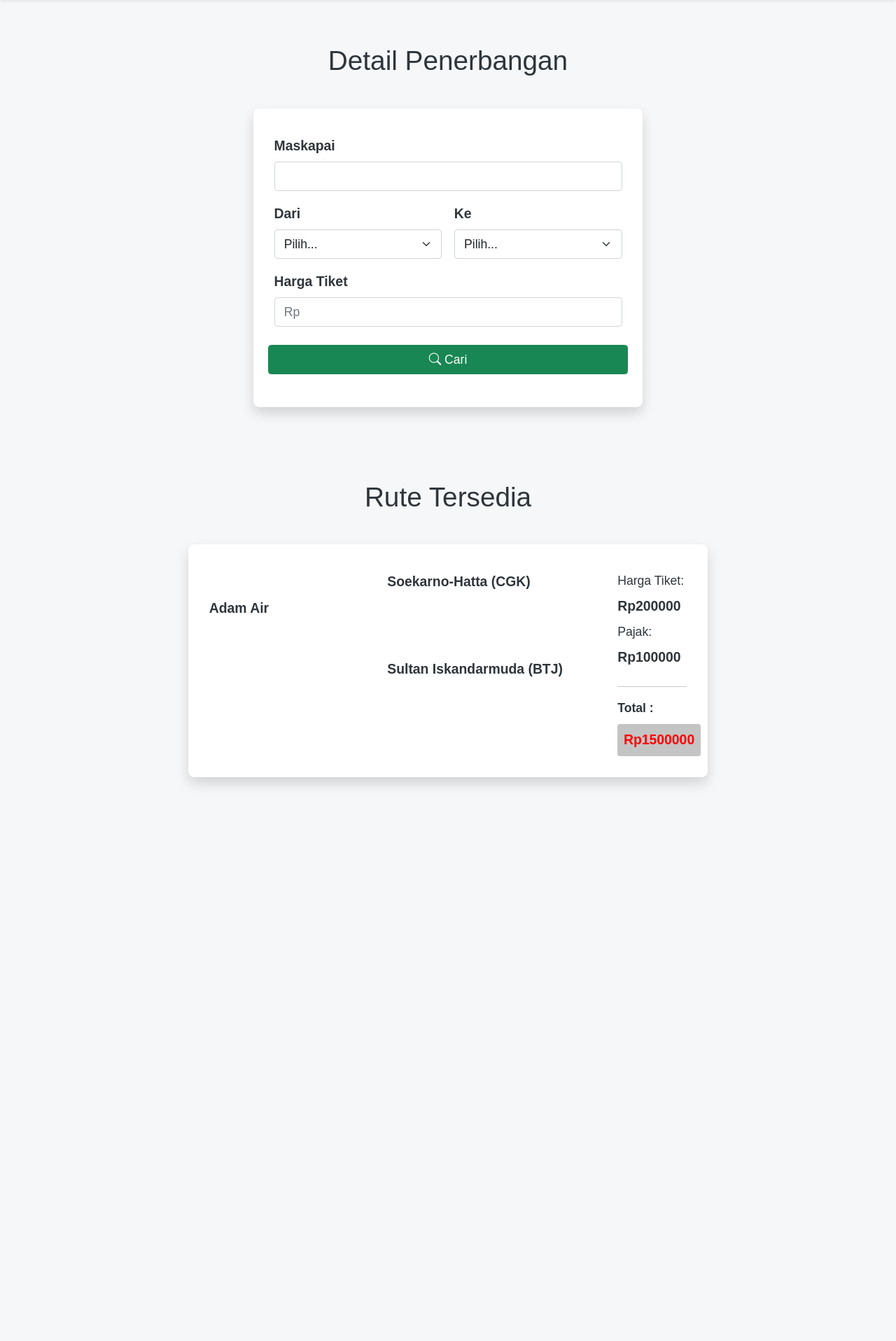
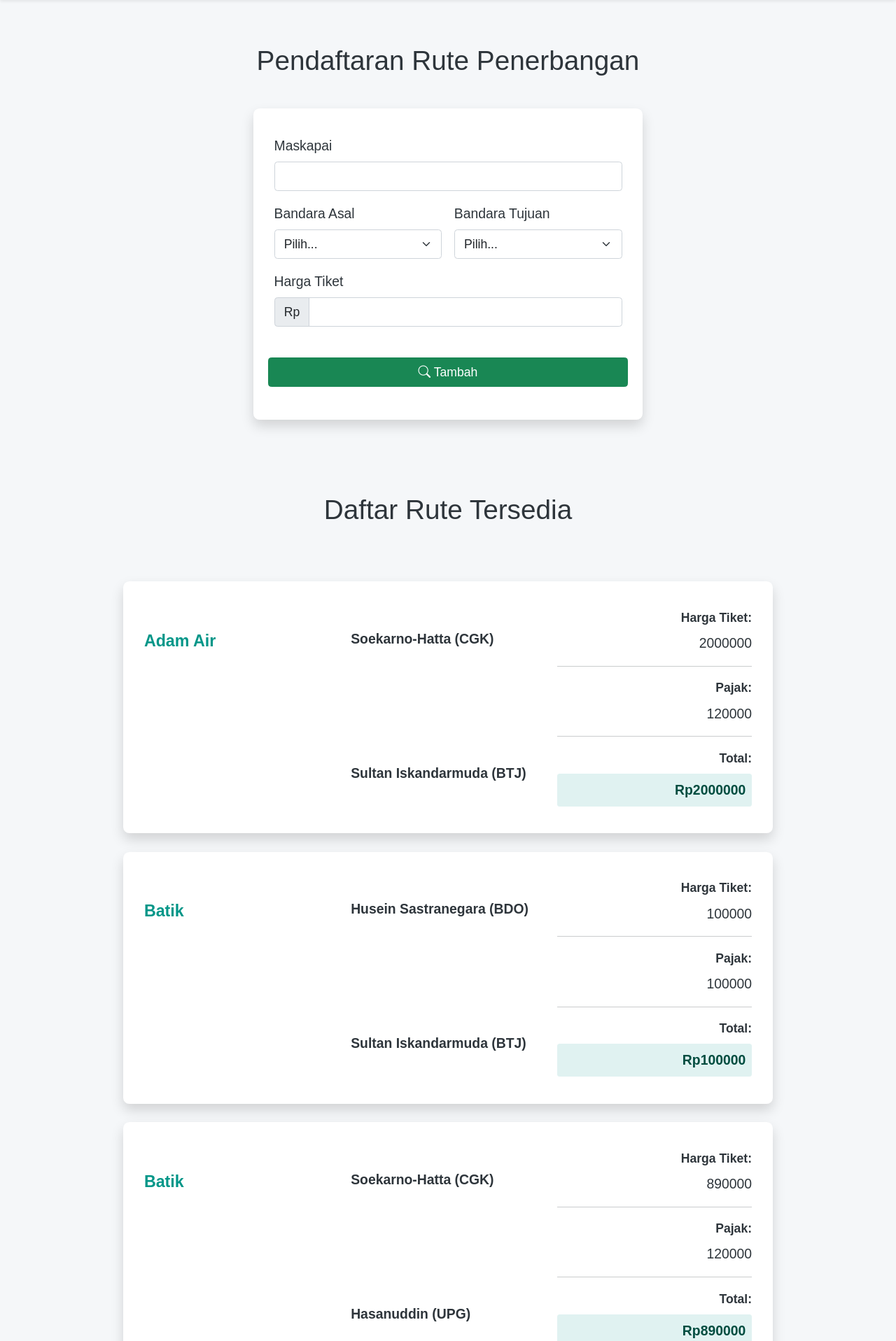
Before and after one commit to mauraqoonitah/flightApp, a PHP site: page / in a window 1280 px wide. Shown: the part 63-1980 px from the top of the page at 70% size. Before the commit the page ends 1186 px from the top, so only its background shows below. Run offline with PHP 8.4, Linux system fonts and the light colour scheme; some libraries are stand-ins or nearby versions; some web fonts are replaced.

Commit message:
read json

```diff
--- a/index.php
+++ b/index.php
@@ -1,3 +1,10 @@
+<?php
+// Get the contents of the JSON file
+$data = file_get_contents("./data/data.json");
+$data_arr = json_decode($data, true);
+// var_dump($data_arr[1]); // print array
+?>
+
 <!DOCTYPE html>
 <html lang="en">
 
@@ -35,92 +42,100 @@
 
         <section class="pendaftaran">
             <div class="container-sm">
-                <h2 class="text-center p-5">Detail Penerbangan</h2>
+                <h2 class="text-center p-5">Pendaftaran Rute Penerbangan</h2>
                 <form class="row g-3 col-md-6 mx-auto box shadow">
                     <div class="col-md-12">
                         <label for="inputEmail4" class="form-label">Maskapai</label>
                         <input type="email" class="form-control" id="inputEmail4">
+
                     </div>
                     <div class="col-md-6">
-                        <label for="inputCity" class="form-label">Dari</label>
-                        <select id="inputCity" class="form-select">
+                        <label for="asalBandara" class="form-label">Bandara Asal</label>
+                        <select id="asalBandara" class="form-select">
                             <option selected>Pilih...</option>
-                            <option>...</option>
+                            <option>Soekarno-Hatta (CGK)</option>
+                            <option>Husein Sastranegara (BDO)</option>
                         </select>
                     </div>
                     <div class="col-md-6">
-                        <label for="inputState" class="form-label">Ke</label>
-                        <select id="inputState" class="form-select">
+                        <label for="tujuanBandara" class="form-label">Bandara Tujuan</label>
+                        <select id="tujuanBandara" class="form-select">
                             <option selected>Pilih...</option>
-                            <option>...</option>
+                            <option>Sultan Iskandarmuda (BTJ)</option>
+                            <option>Hasanuddin (UPG)</option>
+                            <option>Ngurah Rai (DPS)</option>
                         </select>
                     </div>
 
-                    <div class="col-12">
+                    <div class="col-md-12">
                         <label for="inputAddress" class="form-label">Harga Tiket</label>
-                        <input type="number" class="form-control" id="inputAddress" placeholder="Rp">
+                        <div class="input-group mb-3">
+                            <span class="input-group-text">Rp</span>
+                            <input type="number" class="form-control">
+                        </div>
                     </div>
 
                     <button type="submit" class="btn btn-success mt-4 mb-4">
                         <i class="bi bi-search"></i>
-                        Cari</button>
+                        Tambah</button>
 
                 </form>
             </div>
         </section>
         <section class="hasil-rute" id="hasil-rute">
             <div class="container-sm mt-5 mb-5 pb-5">
-                <h2 class="text-center p-5">Rute Tersedia</h2>
-                <form class="row g-3 col-md-8 mx-auto box shadow">
-
-
+                <h2 class="text-center p-5">Daftar Rute Tersedia</h2>
+                <?php foreach ($data_arr as $data) : ?>
+                    <form class="row g-3 col-md-10 mx-auto box shadow mt-4">
                         <div class="col-md-4">
                             <i class="fas fa-circle mini"></i>
                             <i class="fas fa-circle mini"></i>
                             <i class="fas fa-circle mini"></i>
                             <i class="fas fa-plane"></i>
                             <br>
-                        <label for="" class="form-label mt-2"> Adam Air</label>
+                            <p class="form-content"> <?= $data[0]; ?></p>
                         </div>
 
-                    <div class="col-md-6">
+                        <div class="col-md-4">
                             <div class="col-md-12">
                                 <i class="fas fa-circle"></i>
-                            <label for="inputEmail4" class="form-label">Soekarno-Hatta (CGK)</label>
+                                <p class="fw-bold"> <?= $data[1]; ?></p>
+
                             </div>
                             <i class="fas fa-circle dot"></i>
                             <br>
                             <i class="fas fa-circle dot"></i>
-                        <i class="fas fa-arrow-down"></i>
+                            <!-- <i class="fas fa-arrow-down"></i> -->
                             <br>
                             <i class="fas fa-circle dot"></i>
+
                             <div class="col-md-12">
+                                <br>
                                 <i class="fas fa-circle"></i>
-                            <label for="inputEmail4" class="form-label">Sultan Iskandarmuda (BTJ)</label>
+                                <p class="fw-bold"> <?= $data[2]; ?></p>
                                 </g>
                             </div>
                         </div>
 
-                    <div class="col-md-2">
+                        <div class="col-md-4 text-md-end">
                             <div class="col-md-12">
-                            <p class="form-label fs-6 fw-light">Harga Tiket: </p>
-                            <label for="" class="form-label">Rp200000</label>
+                                <p class="form-label fs-6 fw-bold">Harga Tiket: </p>
+                                <p class="fw-light"> <?= $data[3]; ?></p>
+                                <hr>
                             </div>
                             <div class="col-md-12">
-                            <p class="form-label fs-6 fw-light">Pajak: </p>
-                            <label for="" class="form-label">Rp100000</label>
-                        </div>
+                                <p class="form-label fs-6 fw-bold">Pajak: </p>
+                                <p class="fw-light"> <?= $data[4]; ?></p>
                                 <hr>
-                        <div class="col-md-12 ">
-                            <p class="form-label fs-6 fw-bold">Total : </p>
-                            <label for="" class="form-label total">Rp1500000</label>
                             </div>
 
-
+                            <div class="col-md-12">
+                                <p class="form-label fs-6 fw-bold">Total: </p>
+                                <p class="total"> Rp<?= $data[3]; ?></p>
                             </div>
-
-
+                        </div>
                     </form>
+                <?php endforeach; ?>
             </div>
         </section>
     </main>
--- a/library/css/style.css
+++ b/library/css/style.css
@@ -44,15 +44,11 @@
                 }
 
                 p {
-                    font-size: 1.25rem;
+                    font-size: 1.1rem;
                 }
 
                 main {
                     margin: 12px;
-                }
-
-                .form-label {
-                    font-weight: bold;
                 }
 
                 .box {
@@ -84,8 +80,15 @@
                 }
 
                 .total {
-                    background-color: rgb(197, 196, 196);
+                    background-color: #e0f2f1;
                     border-radius: .2rem;
                     padding: .5rem;
-                    color: red;
+                    color: #004d40;
+                    font-weight: bold;
                 }
+
+                p.form-content {
+                    color: #009688;
+                    font-weight: bold;
+                    font-size: larger;
+                }
```
Lines whose indentation alone changed are shown as unchanged.
